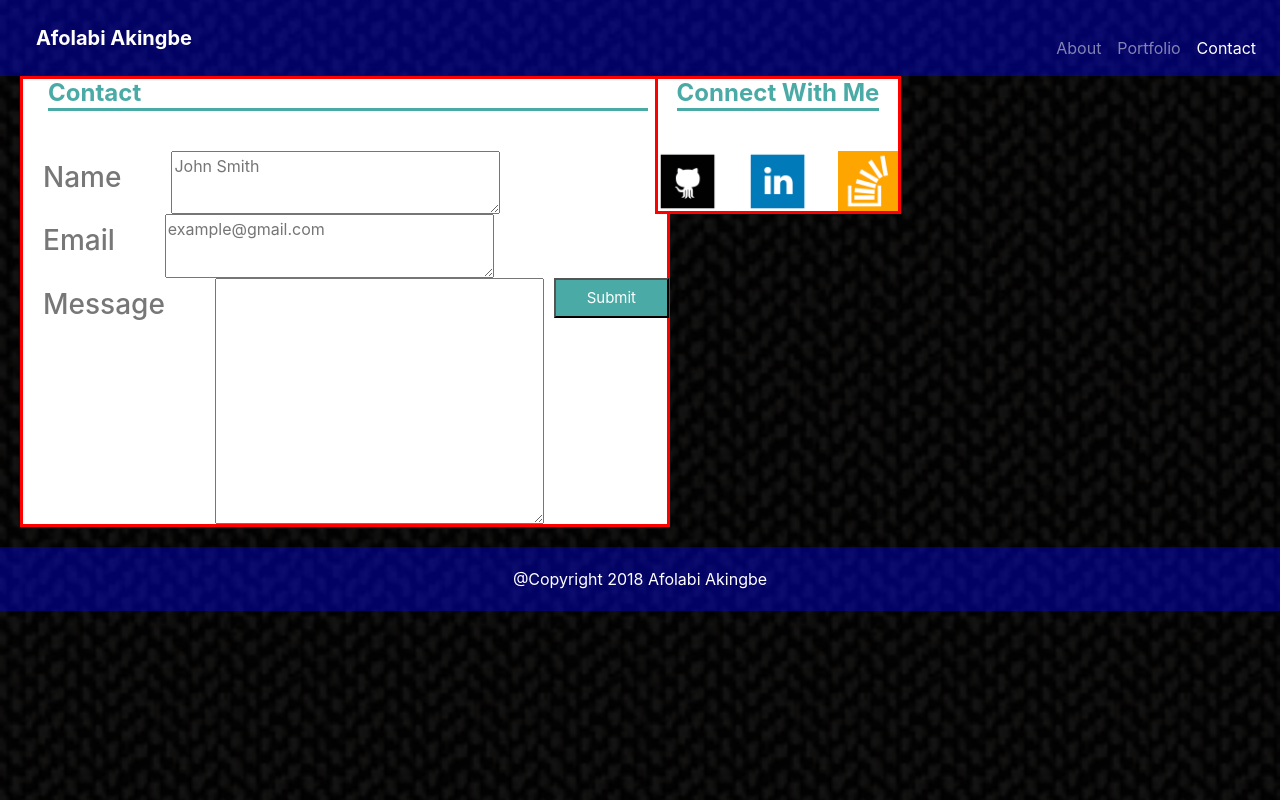
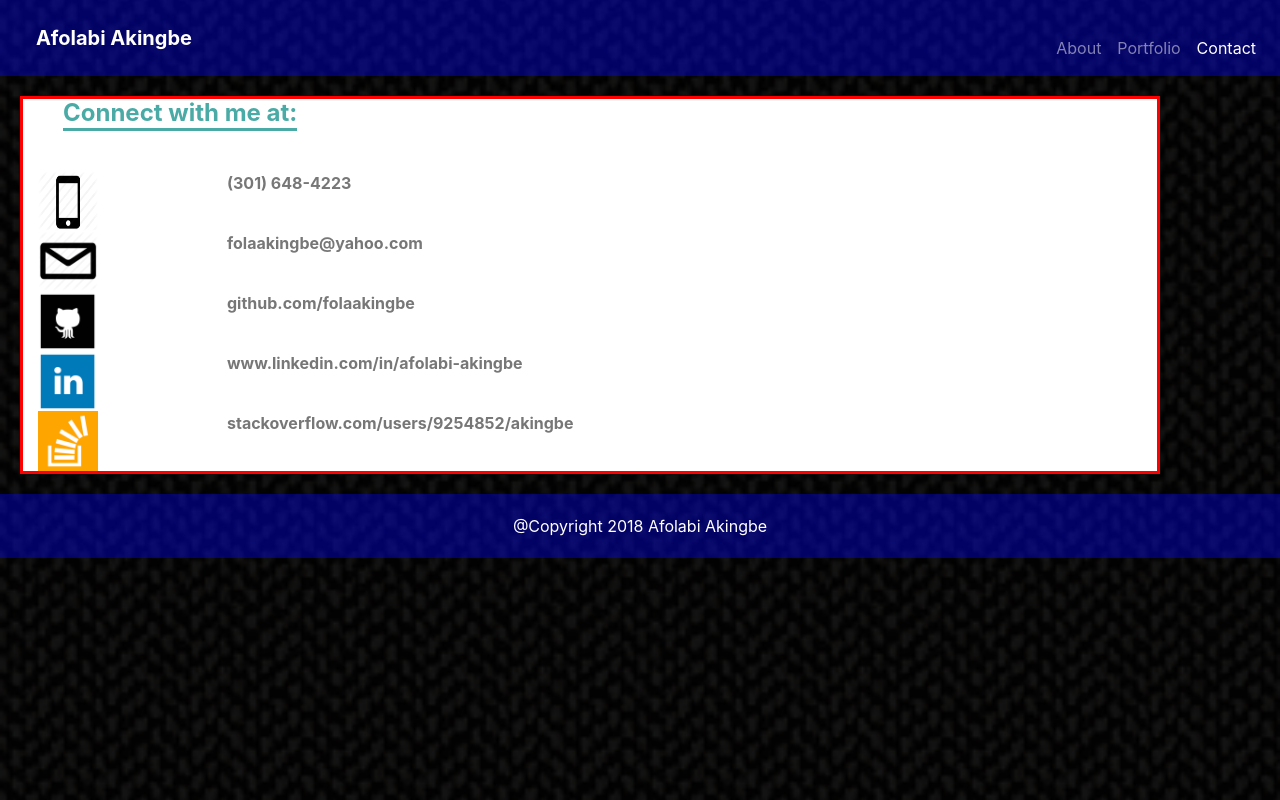
Before and after one commit to folaakingbe/Bootstrap-Portfolio, a plain HTML site: page contact.html in a window 1280 px wide. Drawn offline with nearby package versions, Linux system fonts and the light colour scheme.

Commit message:
contact info

```diff
--- a/assets/css/style.css
+++ b/assets/css/style.css
@@ -64,14 +64,14 @@ body {
 #bio, #contactInfo, #portfolioItems {
     background: #ffffff;
     border: #ff0000 solid;
-    width: 650px;
+    /* width: 650px; */
     margin-left: 20px;
-    float: left;
+    margin-top: 20px;
+    /* float: left; */
 }
 
 .contactTitle {
     margin-left: 40px;
-    width: 600px;
 }
 
 h3, textarea, button {
--- a/contact.html
+++ b/contact.html
@@ -23,15 +23,37 @@
         </ul>
         </nav>
 
+        <div class="container" id="contactInfo">
+            <div class="row">
+                <h2 class="contactTitle">
+                    Connect with me at:
+                </h2>
+            </div>
+            <div class="row">
+                <div class="col-lg-2"><a href="#"> <img id="github" src="./assets/images/phone.png" alt="Phone"></a></div>
+                <div class="col-lg-4"><strong>(301) 648-4223</strong></div>
+            </div>
+            <div class="row">
+                <div class="col-lg-2"><a href="mailto:folaakingbe@yahoo.com"> <img id="github" src="./assets/images/email.png" alt="Email Address"></a></div>
+                <div class="col-lg-4"><strong>folaakingbe@yahoo.com</strong></div>
+            </div>
+            <div class="row">
+                <div class="col-lg-2"><a href="https://github.com/folaakingbe"> <img id="github" src="./assets/images/github.png" alt="Github"></a></div>
+                <div class="col-lg-4"><strong>github.com/folaakingbe</strong></div>
+            </div>
+            <div class="row">
+                <div class="col-lg-2"><a href="https://www.linkedin.com/in/afolabi-akingbe"> <img id="github" src="./assets/images/linkedin.png" alt="LinkedIn"></a></div>
+                <div class="col-lg-4"><strong>www.linkedin.com/in/afolabi-akingbe</strong></div>
+            </div>
+            <div class="row">
+                <div class="col-lg-2"><a href="https://stackoverflow.com/users/9254852/akingbe"> <img id="github" src="./assets/images/stackoverflow.png" alt="Stack Overflow"></a></div>
+                <div class="col-lg-4"><strong>stackoverflow.com/users/9254852/akingbe</strong></div>
+            </div>
+        </div>
 
-        <div class="row">
+        <!-- <div class="row">
             <div class="col-lg-6">
                     <section id="contactInfo">
-                            <!-- <form method="POST" action="https://formspree.io/YOUREMAILHERE">
-                                <input type="email" name="email" placeholder="example@gmail.com">
-                                <textarea rows=10 cols=30 name="message" placeholder="Your message"></textarea>
-                                <button type="submit">Submit</button>
-                              </form> -->
                         <div class="row">
                         <h2 class=contactTitle>
                             Contact
@@ -67,7 +89,7 @@
                         </div>
                         </section>
             </div>
-        </div>
+        </div> -->
         <div class="row">
             <div class="col-sm-12">
                 <footer>
```
Also changed, not shown: index.html (+4 -4 lines), assets/images/email.png (added), assets/images/phone.png (added).
